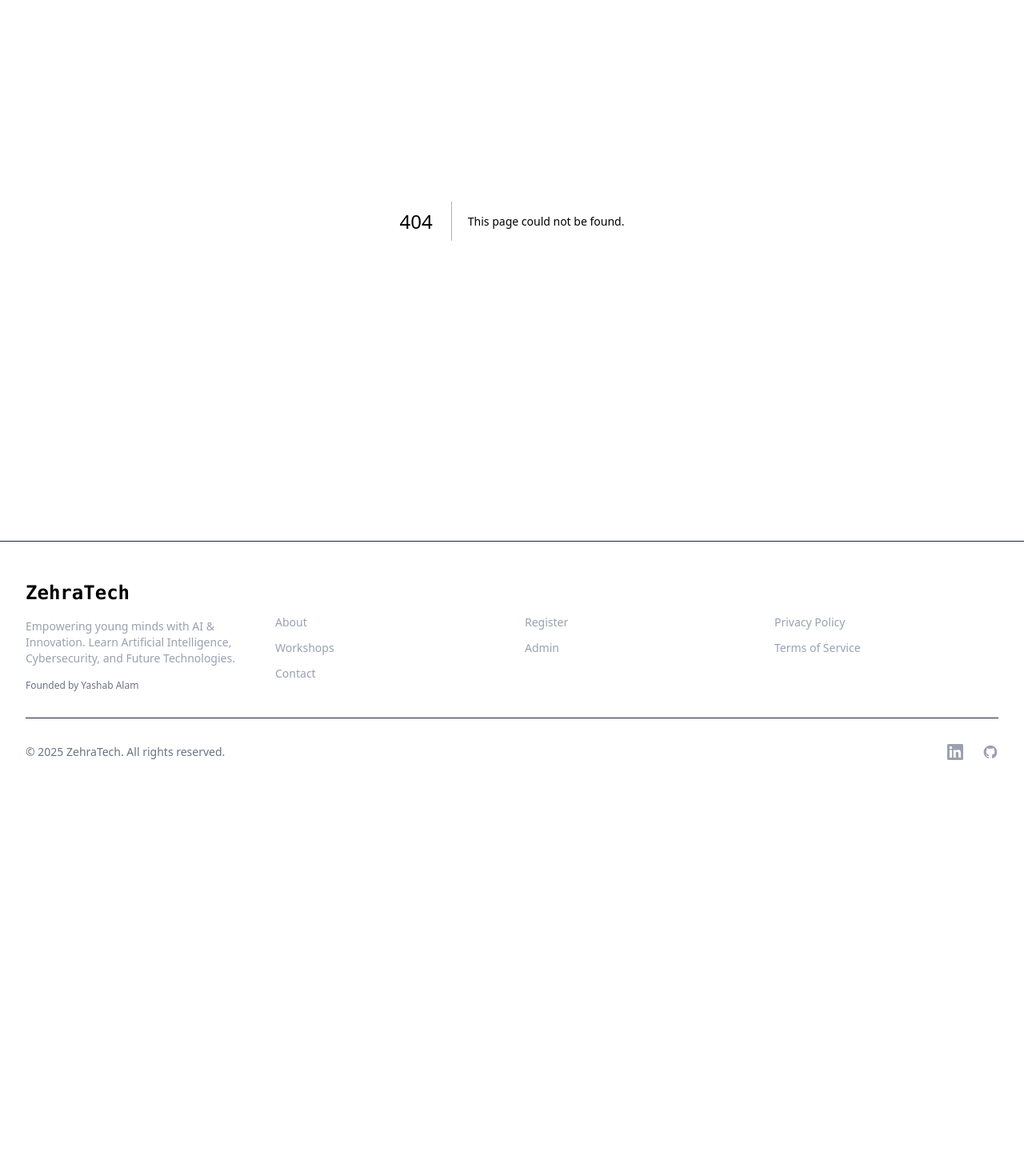
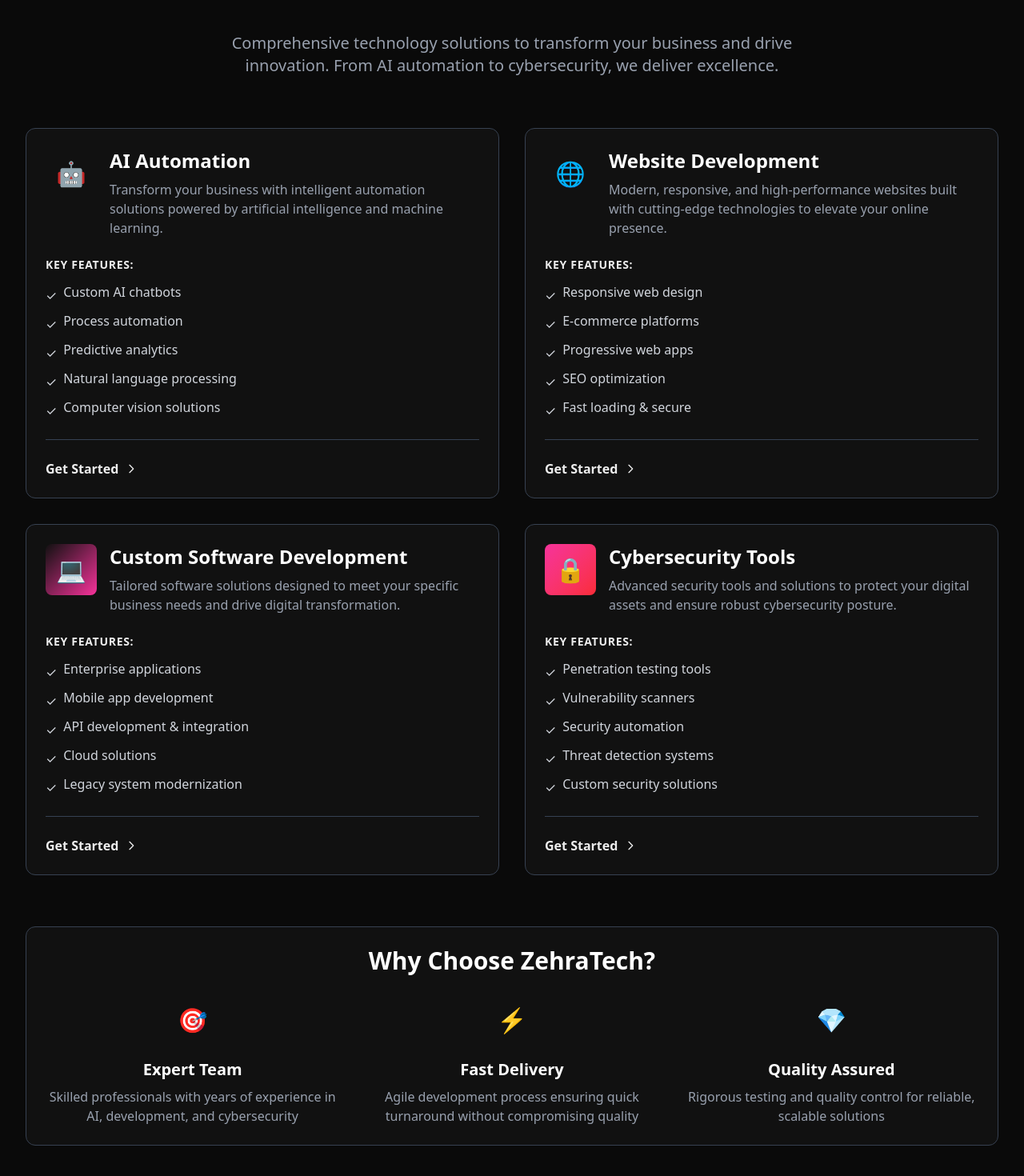
Before and after one commit to yashab-cyber/zehratech, a Next.js app: page /services in a window 1280 px wide. Before the commit this address had no page. Shown: the part 188-1658 px from the top of the page at 80% size. Before the commit the page ends 1186 px from the top, so only its background shows below. Built offline with nearby package versions, Linux system fonts and the light colour scheme.

Commit message:
✨ Add Services page with AI automation, web dev, software, and cybersecurity

```diff
--- /dev/null
+++ b/app/services/page.tsx
@@ -0,0 +1,225 @@
+'use client';
+
+import { motion } from 'framer-motion';
+import Link from 'next/link';
+
+const services = [
+  {
+    id: 1,
+    icon: '🤖',
+    title: 'AI Automation',
+    description: 'Transform your business with intelligent automation solutions powered by artificial intelligence and machine learning.',
+    features: [
+      'Custom AI chatbots',
+      'Process automation',
+      'Predictive analytics',
+      'Natural language processing',
+      'Computer vision solutions',
+    ],
+    color: 'from-neon-blue to-neon-cyan',
+  },
+  {
+    id: 2,
+    icon: '🌐',
+    title: 'Website Development',
+    description: 'Modern, responsive, and high-performance websites built with cutting-edge technologies to elevate your online presence.',
+    features: [
+      'Responsive web design',
+      'E-commerce platforms',
+      'Progressive web apps',
+      'SEO optimization',
+      'Fast loading & secure',
+    ],
+    color: 'from-neon-cyan to-neon-purple',
+  },
+  {
+    id: 3,
+    icon: '💻',
+    title: 'Custom Software Development',
+    description: 'Tailored software solutions designed to meet your specific business needs and drive digital transformation.',
+    features: [
+      'Enterprise applications',
+      'Mobile app development',
+      'API development & integration',
+      'Cloud solutions',
+      'Legacy system modernization',
+    ],
+    color: 'from-neon-purple to-pink-500',
+  },
+  {
+    id: 4,
+    icon: '🔒',
+    title: 'Cybersecurity Tools',
+    description: 'Advanced security tools and solutions to protect your digital assets and ensure robust cybersecurity posture.',
+    features: [
+      'Penetration testing tools',
+      'Vulnerability scanners',
+      'Security automation',
+      'Threat detection systems',
+      'Custom security solutions',
+    ],
+    color: 'from-pink-500 to-red-500',
+  },
+];
+
+export default function ServicesPage() {
+  return (
+    <div className="min-h-screen py-20 px-4 sm:px-6 lg:px-8">
+      <div className="max-w-7xl mx-auto">
+        {/* Header */}
+        <motion.div
+          initial={{ opacity: 0, y: 20 }}
+          animate={{ opacity: 1, y: 0 }}
+          transition={{ duration: 0.6 }}
+          className="text-center mb-16"
+        >
+          <h1 className="text-4xl md:text-5xl lg:text-6xl font-bold mb-6">
+            <span className="bg-clip-text text-transparent bg-gradient-to-r from-neon-blue via-neon-cyan to-neon-purple">
+              Our Services
+            </span>
+          </h1>
+          <p className="text-gray-400 text-lg md:text-xl max-w-3xl mx-auto">
+            Comprehensive technology solutions to transform your business and drive innovation.
+            From AI automation to cybersecurity, we deliver excellence.
+          </p>
+        </motion.div>
+
+        {/* Services Grid */}
+        <div className="grid grid-cols-1 lg:grid-cols-2 gap-8 mb-16">
+          {services.map((service, index) => (
+            <motion.div
+              key={service.id}
+              initial={{ opacity: 0, y: 30 }}
+              animate={{ opacity: 1, y: 0 }}
+              transition={{ duration: 0.6, delay: index * 0.1 }}
+              className="card group hover:border-neon-blue/50 transition-all duration-300"
+            >
+              <div className="flex items-start space-x-4 mb-6">
+                <div className={`w-16 h-16 rounded-lg bg-gradient-to-br ${service.color} flex items-center justify-center text-3xl flex-shrink-0 group-hover:scale-110 transition-transform duration-300`}>
+                  {service.icon}
+                </div>
+                <div className="flex-1">
+                  <h3 className="text-2xl font-bold text-white mb-2">{service.title}</h3>
+                  <p className="text-gray-400">{service.description}</p>
+                </div>
+              </div>
+
+              <div className="space-y-3">
+                <h4 className="text-sm font-semibold text-neon-cyan uppercase tracking-wider">Key Features:</h4>
+                <ul className="space-y-2">
+                  {service.features.map((feature, idx) => (
+                    <li key={idx} className="flex items-start space-x-2 text-gray-300">
+                      <span className="text-neon-blue mt-1">✓</span>
+                      <span>{feature}</span>
+                    </li>
+                  ))}
+                </ul>
+              </div>
+
+              <div className="mt-6 pt-6 border-t border-gray-700">
+                <Link
+                  href="/contact"
+                  className="inline-flex items-center text-neon-blue hover:text-neon-cyan transition-colors font-semibold"
+                >
+                  Get Started
+                  <svg className="w-4 h-4 ml-2" fill="none" viewBox="0 0 24 24" stroke="currentColor">
+                    <path strokeLinecap="round" strokeLinejoin="round" strokeWidth={2} d="M9 5l7 7-7 7" />
+                  </svg>
+                </Link>
+              </div>
+            </motion.div>
+          ))}
+        </div>
+
+        {/* Why Choose Us Section */}
+        <motion.div
+          initial={{ opacity: 0, y: 30 }}
+          whileInView={{ opacity: 1, y: 0 }}
+          viewport={{ once: true }}
+          transition={{ duration: 0.6 }}
+          className="card bg-gradient-to-br from-neon-blue/10 to-neon-purple/10 border-neon-blue/30"
+        >
+          <h2 className="text-3xl font-bold text-white mb-6 text-center">Why Choose ZehraTech?</h2>
+          <div className="grid grid-cols-1 md:grid-cols-3 gap-8">
+            <div className="text-center">
+              <div className="w-16 h-16 bg-neon-blue/20 rounded-full flex items-center justify-center mx-auto mb-4">
+                <span className="text-3xl">🎯</span>
+              </div>
+              <h3 className="text-xl font-semibold text-white mb-2">Expert Team</h3>
+              <p className="text-gray-400">Skilled professionals with years of experience in AI, development, and cybersecurity</p>
+            </div>
+
+            <div className="text-center">
+              <div className="w-16 h-16 bg-neon-cyan/20 rounded-full flex items-center justify-center mx-auto mb-4">
+                <span className="text-3xl">⚡</span>
+              </div>
+              <h3 className="text-xl font-semibold text-white mb-2">Fast Delivery</h3>
+              <p className="text-gray-400">Agile development process ensuring quick turnaround without compromising quality</p>
+            </div>
+
+            <div className="text-center">
+              <div className="w-16 h-16 bg-neon-purple/20 rounded-full flex items-center justify-center mx-auto mb-4">
+                <span className="text-3xl">💎</span>
+              </div>
+              <h3 className="text-xl font-semibold text-white mb-2">Quality Assured</h3>
+              <p className="text-gray-400">Rigorous testing and quality control for reliable, scalable solutions</p>
+            </div>
+          </div>
+        </motion.div>
+
+        {/* CTA Section */}
+        <motion.div
+          initial={{ opacity: 0, y: 30 }}
+          whileInView={{ opacity: 1, y: 0 }}
+          viewport={{ once: true }}
+          transition={{ duration: 0.6, delay: 0.2 }}
+          className="text-center mt-16"
+        >
+          <h2 className="text-3xl md:text-4xl font-bold text-white mb-6">
+            Ready to Transform Your Business?
+          </h2>
+          <p className="text-gray-400 text-lg mb-8 max-w-2xl mx-auto">
+            Let's discuss your project and create innovative solutions that drive results
+          </p>
+          <div className="flex flex-col sm:flex-row gap-4 justify-center">
+            <Link href="/contact" className="btn-primary text-lg px-8 py-4">
+              Contact Us
+            </Link>
+            <Link href="/portfolio" className="btn-secondary text-lg px-8 py-4">
+              View Portfolio
+            </Link>
+          </div>
+        </motion.div>
+
+        {/* Technologies Section */}
+        <motion.div
+          initial={{ opacity: 0, y: 30 }}
+          whileInView={{ opacity: 1, y: 0 }}
+          viewport={{ once: true }}
+          transition={{ duration: 0.6 }}
+          className="mt-20"
+        >
+          <h2 className="text-3xl font-bold text-white mb-8 text-center">Technologies We Work With</h2>
+          <div className="flex flex-wrap justify-center gap-4">
+            {[
+              'Python', 'JavaScript', 'React', 'Next.js', 'Node.js', 'TensorFlow',
+              'PyTorch', 'MongoDB', 'PostgreSQL', 'AWS', 'Docker', 'Kubernetes',
+              'FastAPI', 'Django', 'TypeScript', 'Tailwind CSS'
+            ].map((tech, index) => (
+              <motion.span
+                key={tech}
+                initial={{ opacity: 0, scale: 0.8 }}
+                whileInView={{ opacity: 1, scale: 1 }}
+                viewport={{ once: true }}
+                transition={{ duration: 0.3, delay: index * 0.05 }}
+                className="px-4 py-2 bg-dark-700 border border-gray-700 rounded-lg text-gray-300 hover:border-neon-blue/50 hover:text-neon-blue transition-all duration-300 cursor-default"
+              >
+                {tech}
+              </motion.span>
+            ))}
+          </div>
+        </motion.div>
+      </div>
+    </div>
+  );
+}
--- a/components/Navbar.tsx
+++ b/components/Navbar.tsx
@@ -8,6 +8,7 @@
 
 const navLinks = [
   { href: '/', label: 'Home' },
+  { href: '/services', label: 'Services' },
   { href: '/register', label: 'Register' },
   { href: '/portfolio', label: 'Portfolio' },
   { href: '/contact', label: 'Contact' },
```
